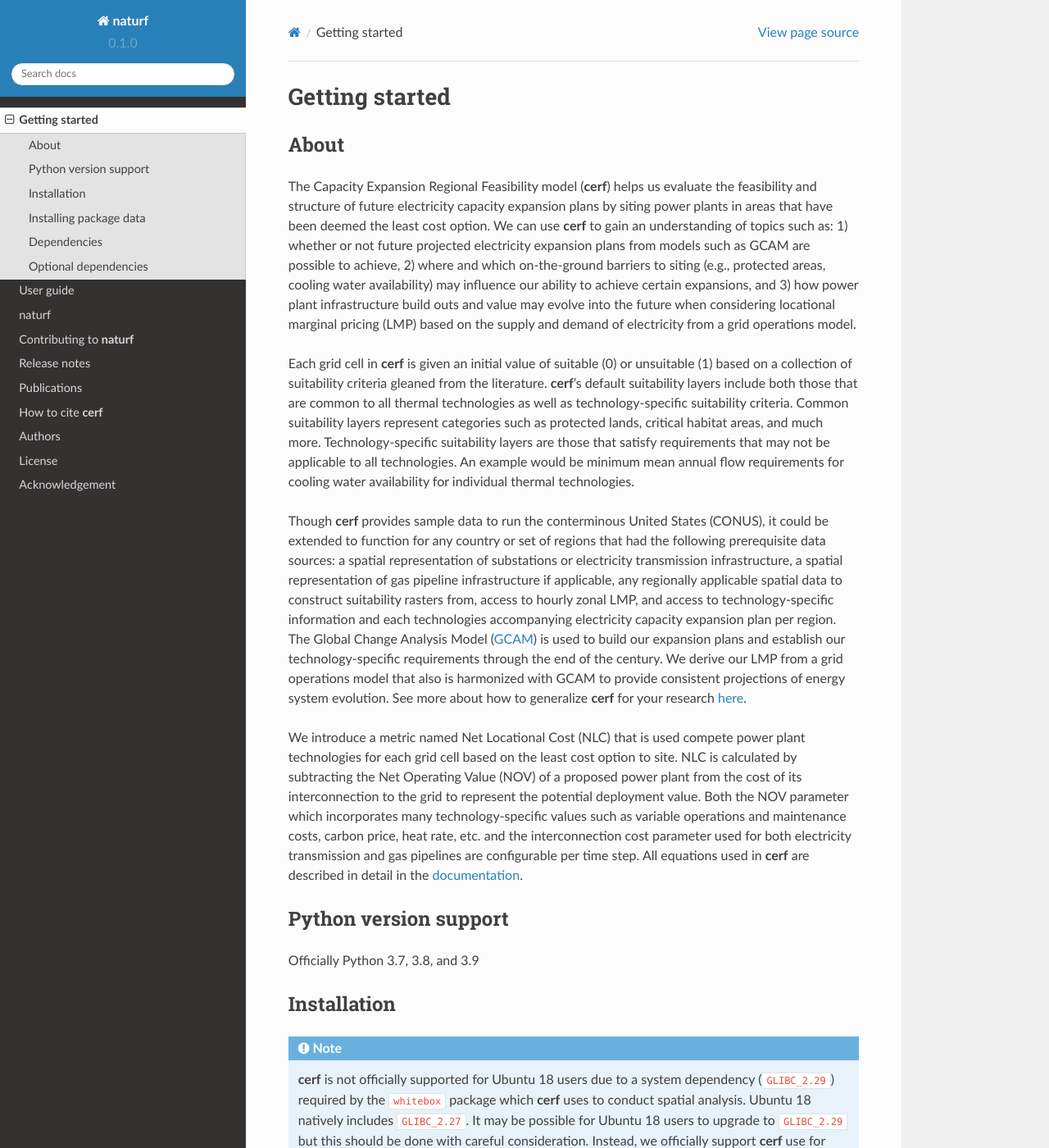
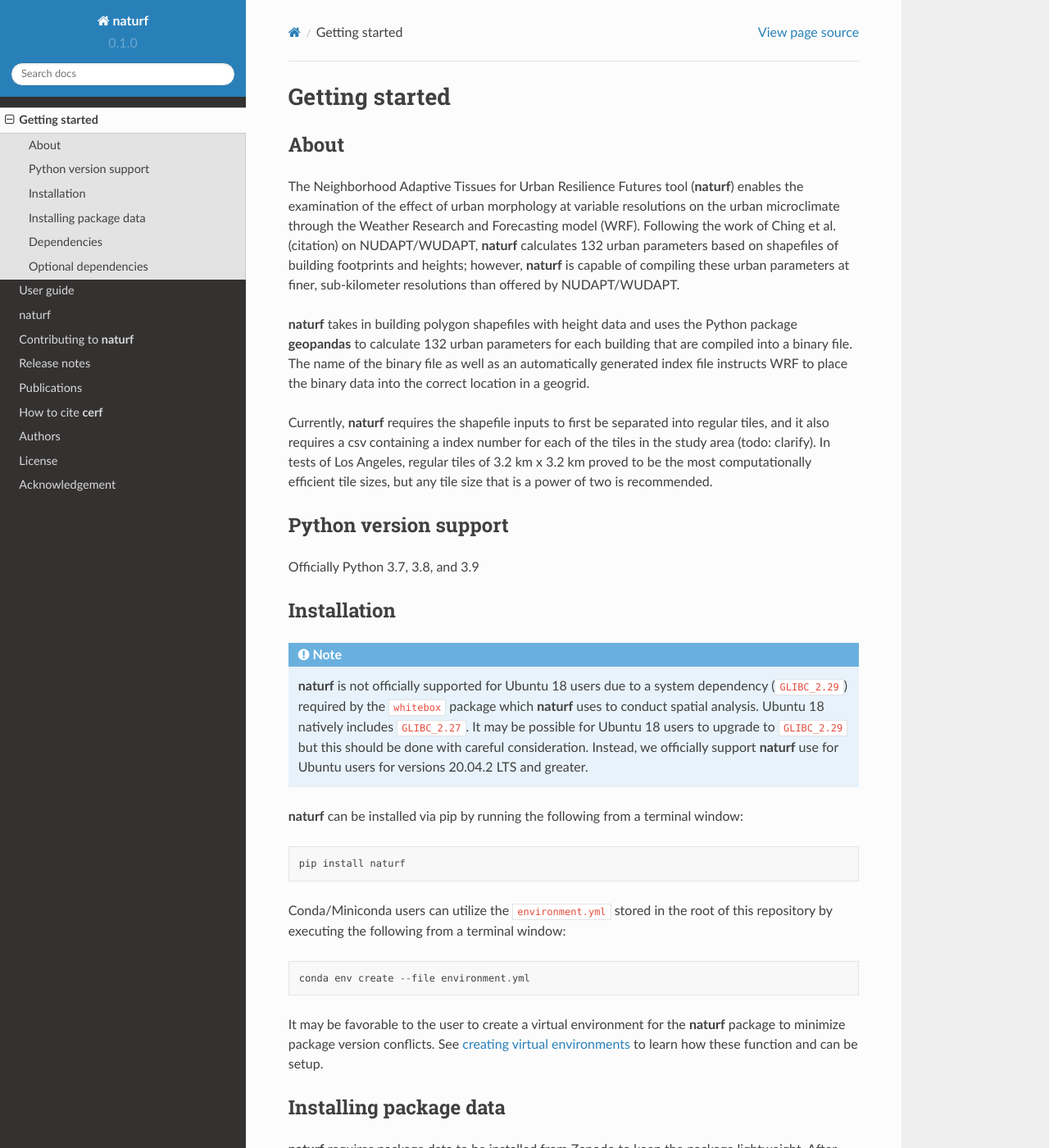
Before and after one commit to IMMM-SFA/naturf, a Sphinx documentation site: the page built from docs/source/getting_started.rst, in a window 1280 px wide and 1400 px high. Shown: the whole window at 82% size. Built offline with Sphinx 7.4.7 and the Read the Docs theme 2.0.0, drawn with Linux system fonts in a browser that asks for light colours; formulas are drawn with MathJax 3; some of the changed text lies outside the part shown.

Commit message:
edited getting_started

```diff
--- a/docs/source/getting_started.rst
+++ b/docs/source/getting_started.rst
@@ -4,14 +4,11 @@ Getting started
 About
 -----
 
-The Capacity Expansion Regional Feasibility model (**cerf**) helps us evaluate the feasibility and structure of future electricity capacity expansion plans by siting power plants in areas that have been deemed the least cost option. We can use **cerf** to gain an understanding of topics such as: 1) whether or not future projected electricity expansion plans from models such as GCAM are possible to achieve, 2) where and which on-the-ground barriers to siting (e.g., protected areas, cooling water availability) may influence our ability to achieve certain expansions, and 3) how power plant infrastructure build outs and value may evolve into the future when considering locational marginal pricing (LMP) based on the supply and demand of electricity from a grid operations model.
+The Neighborhood Adaptive Tissues for Urban Resilience Futures tool (**naturf**) enables the examination of the effect of urban morphology at variable resolutions on the urban microclimate through the Weather Research and Forecasting model (WRF). Following the work of Ching et al. (citation) on NUDAPT/WUDAPT, **naturf** calculates 132 urban parameters based on shapefiles of building footprints and heights; however, **naturf** is capable of compiling these urban parameters at finer, sub-kilometer resolutions than offered by NUDAPT/WUDAPT.
 
-Each grid cell in **cerf** is given an initial value of suitable (0) or unsuitable (1) based on a collection of suitability criteria gleaned from the literature. **cerf**'s default suitability layers include both those that are common to all thermal technologies as well as technology-specific suitability criteria. Common suitability layers represent categories such as protected lands, critical habitat areas, and much more. Technology-specific suitability layers are those that satisfy requirements that may not be applicable to all technologies. An example would be minimum mean annual flow requirements for cooling water availability for individual thermal technologies.
+**naturf** takes in building polygon shapefiles with height data and uses the Python package **geopandas** to calculate 132 urban parameters for each building that are compiled into a binary file. The name of the binary file as well as an automatically generated index file instructs WRF to place the binary data into the correct location in a geogrid.
 
-Though **cerf** provides sample data to run the conterminous United States (CONUS), it could be extended to function for any country or set of regions that had the following prerequisite data sources:  a spatial representation of substations or electricity transmission infrastructure, a spatial representation of gas pipeline infrastructure if applicable, any regionally applicable spatial data to construct suitability rasters from, access to hourly zonal LMP, and access to technology-specific information and each technologies accompanying electricity capacity expansion plan per region.  The Global Change Analysis Model (`GCAM <https://github.com/JGCRI/gcam-core>`_) is used to build our expansion plans and establish our technology-specific requirements through the end of the century. We derive our LMP from a grid operations model that also is harmonized with GCAM to provide consistent projections of energy system evolution.  See more about how to generalize **cerf** for your research `here <user_guide.rst#generalization>`_.
-
-We introduce a metric named Net Locational Cost (NLC) that is used compete power plant technologies for each grid cell based on the least cost option to site. NLC is calculated by subtracting the Net Operating Value (NOV) of a proposed power plant from the cost of its interconnection to the grid to represent the potential deployment value. Both the NOV parameter which incorporates many technology-specific values such as variable operations and maintenance costs, carbon price, heat rate, etc. and the interconnection cost parameter used for both electricity transmission and gas pipelines are configurable per time step.  All equations used in **cerf** are described in detail in the `documentation <user_guide.rst#fundamental-equations-and-concepts>`_.
-
+Currently, **naturf** requires the shapefile inputs to first be separated into regular tiles, and it also requires a csv containing a index number for each of the tiles in the study area (todo: clarify). In tests of Los Angeles, regular tiles of 3.2 km x 3.2 km proved to be the most computationally efficient tile sizes, but any tile size that is a power of two is recommended.
 
 Python version support
 ----------------------
@@ -24,32 +21,32 @@ Installation
 
 .. note::
 
-  **cerf** is not officially supported for Ubuntu 18 users due to a system dependency (``GLIBC_2.29``) required by the ``whitebox`` package which **cerf** uses to conduct spatial analysis. Ubuntu 18 natively includes ``GLIBC_2.27``.  It may be possible for Ubuntu 18 users to upgrade to ``GLIBC_2.29`` but this should be done with careful consideration.  Instead, we officially support **cerf** use for Ubuntu users for versions 20.04.2 LTS and greater.
+  **naturf** is not officially supported for Ubuntu 18 users due to a system dependency (``GLIBC_2.29``) required by the ``whitebox`` package which **naturf** uses to conduct spatial analysis. Ubuntu 18 natively includes ``GLIBC_2.27``.  It may be possible for Ubuntu 18 users to upgrade to ``GLIBC_2.29`` but this should be done with careful consideration.  Instead, we officially support **naturf** use for Ubuntu users for versions 20.04.2 LTS and greater.
 
-**cerf** can be installed via pip by running the following from a terminal window::
+**naturf** can be installed via pip by running the following from a terminal window::
 
-    pip install cerf
+    pip install naturf
 
 Conda/Miniconda users can utilize the ``environment.yml`` stored in the root of this repository by executing the following from a terminal window::
 
     conda env create --file environment.yml
 
-It may be favorable to the user to create a virtual environment for the **cerf** package to minimize package version conflicts.  See `creating virtual environments <https://docs.python.org/3/library/venv.html>`_ to learn how these function and can be setup.
+It may be favorable to the user to create a virtual environment for the **naturf** package to minimize package version conflicts.  See `creating virtual environments <https://docs.python.org/3/library/venv.html>`_ to learn how these function and can be setup.
 
 Installing package data
 -----------------------
 
-**cerf** requires package data to be installed from Zenodo to keep the package lightweight.  After **cerf** has been installed, run the following from a Python prompt:
+**naturf** requires package data to be installed from Zenodo to keep the package lightweight.  After **naturf** has been installed, run the following from a Python prompt:
 
 **NOTE**:  The package data will require approximately 195 MB of storage.
 
 .. code-block:: python
 
-    import cerf
+    import naturf
 
-    cerf.install_package_data()
+    naturf.install_package_data()
 
-This will automatically download and install the package data necessary to run the examples in accordance with the version of **cerf** you are running.  You can pass an alternative directory to install the data into (default is to install it in the package data directory) using ``data_dir``.  When doing so, you must modify the configuration file to point to your custom paths.
+This will automatically download and install the package data necessary to run the examples in accordance with the version of **naturf** you are running.  You can pass an alternative directory to install the data into (default is to install it in the package data directory) using ``data_dir``.  When doing so, you must modify the configuration file to point to your custom paths.
 
 
 Dependencies
```
